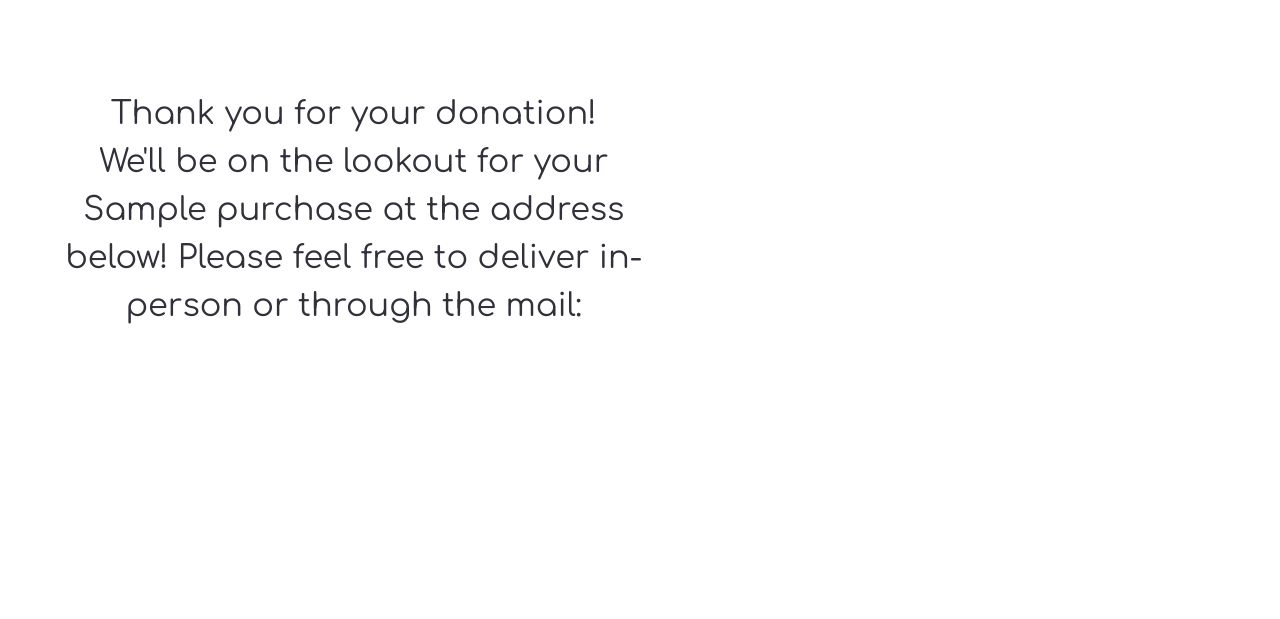
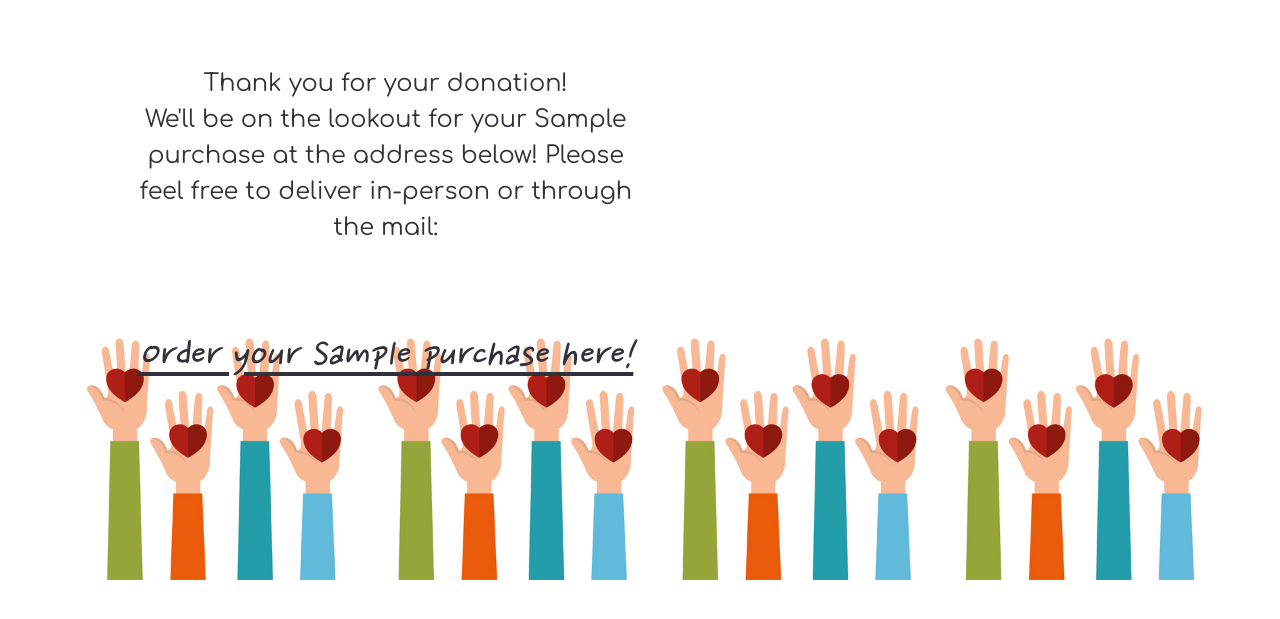
Before and after one commit to dev-iant/giftAnon, a Flask app: page /gift/1/1 in a window 1280 px wide. Shown: the part 120-739 px from the top of the page. Run offline with Flask 3, Linux system fonts and the light colour scheme; tables that the repository leaves empty hold one stand-in row (values such as "Sample post"); some web fonts are replaced.

Commit message:
final edits for the night

```diff
--- a/flask_app/static/css/style.css
+++ b/flask_app/static/css/style.css
@@ -36,7 +36,22 @@
 .gift-requests{
     text-align: center;
     color: #31313B;
-    font-size: 24pt;
+    font-size: 18pt;
+    margin-top: 6%;
+}
+
+.gift-requests-address{
+    text-align: center;
+    color: #31313B;
+    font-size: 12pt;
+    margin-top: 6%;
+    font-style: italic;
+}
+
+.bold-text{
+    font-family: 'Nanum Pen Script', cursive;
+    font-size: 32pt;
+    text-decoration: underline;
 }
 
 .text{
@@ -60,10 +75,23 @@
 .container{
     width: 100%;
     margin-top: 130px;
+    margin-left: 80px;
     display: flex;
-    justify-content: space-between;
+    justify-content: flex-end;
     align-items: center;
     position: fixed;
+    /* gap: 40%; */
+}
+
+.container-facility{
+    width: 100%;
+    margin-top: 130px;
+    margin-left: 80px;
+    display: flex;
+    justify-content: flex-end;
+    align-items: center;
+    position: fixed;
+    gap: 10%;
 }
 
 .main-left, .main-right{
@@ -86,7 +114,8 @@
     width: 50%;
     align-self: auto;
     flex: 1 1 2;
-
+    margin-top: 3px;
+    margin-left: 5%;
 }
 
 .home-left-top, .home-left-bottom{
--- a/flask_app/templates/facility.html
+++ b/flask_app/templates/facility.html
@@ -23,7 +23,8 @@
         }
     </style>
 </head>
-<body>
+<body background="{{url_for('static',filename='images/facility.jpg')}}">
+
     <div class="wrapper">
         <!-- navbar -->
         <div class="navbar">
@@ -43,7 +44,7 @@
         <!-- /navbar -->
 
         <!-- container -->
-        <div class="container">
+        <div class="container-facility">
             <!-- main left side -->
             <div class="main-left">
 
@@ -60,6 +61,7 @@
 
                 <!-- home-left-bottom -->
                 <div class="home-left-bottom">
+                    <div class="gift-requests-address">
                         {% if one_gift.city == 'houston' and one_gift.facility == 'foodbank' %}
                                 <p>Houston Food Bank</p>
                                 <p>535 Portwall St.</p>
@@ -140,6 +142,9 @@
                                 <p>120 E. 32nd St.</p>
                                 <p>New York, NY 10016</p>
                                 {% endif %}
+                                <br><br>
+                                <a href="https://www.amazon.com/s?k={{one_gift.item_name}}" class="bold-text">Order your {{one_gift.item_name}} here!</a>
+                    </div>
 
 
                     <!-- THIS IS FOR THE API LINK TO THE MAP -->
--- a/flask_app/templates/items.html
+++ b/flask_app/templates/items.html
@@ -57,7 +57,6 @@
                             <button class="dropbtn">QTY:</button>
                             <select id="dropdown" onchange="selectOption(this)">
                                 <option value="10" selected="selected" hidden>10</option>
-                                <option value="0">0</option>
                                 <option value="1">1</option>
                                 <option value="2">2</option>
                                 <option value="3">3</option>
```
Lines whose indentation alone changed are shown as unchanged.
